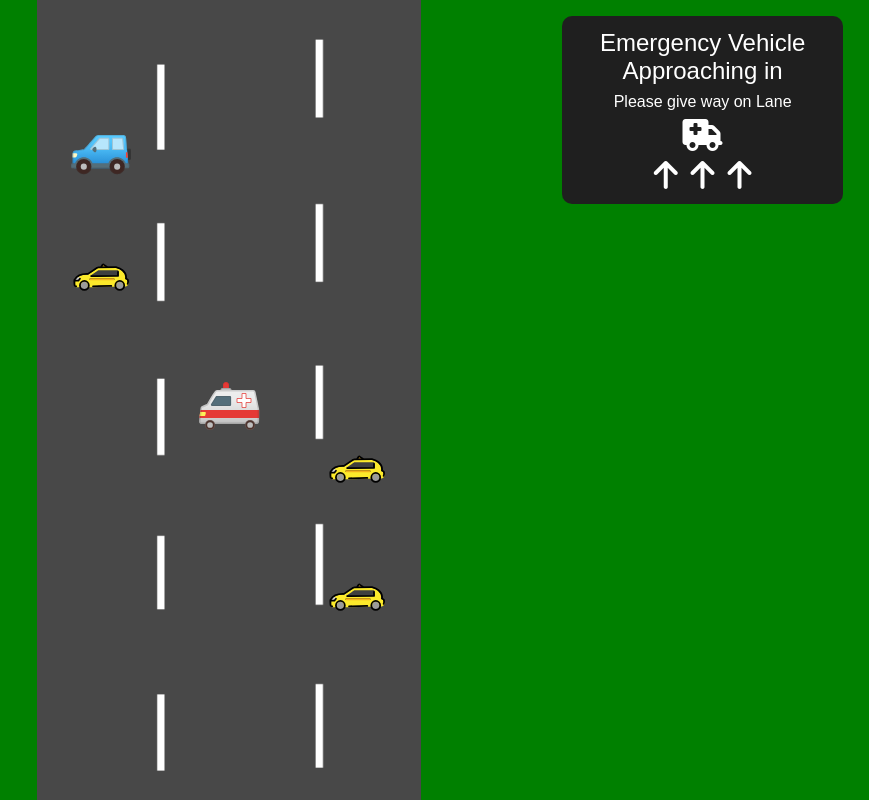
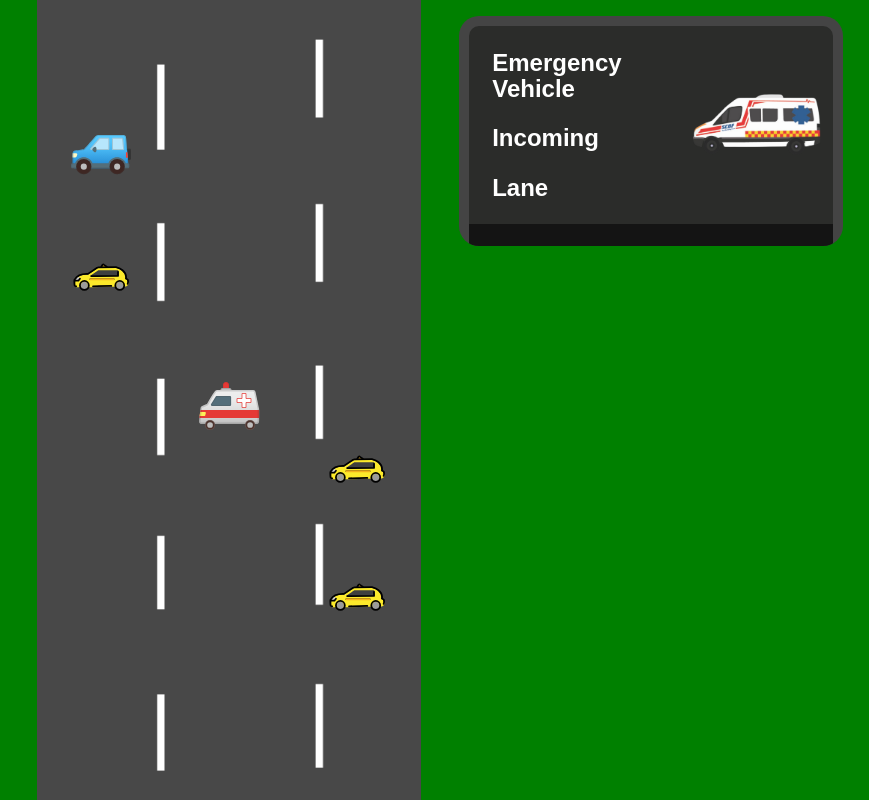
Before and after one commit to FishPain/mesos, a Flask app: page /game in a window 1280 px wide. Shown: the whole page, without its empty margins (411-1280 px from the left). Run offline with Flask 3, Linux system fonts and the light colour scheme.

Commit message:
feat: improve ui in game

```diff
--- a/app/static/js/game.js
+++ b/app/static/js/game.js
@@ -1,6 +1,6 @@
-document.addEventListener('DOMContentLoaded', function () {
-    var draggables = document.querySelectorAll('.draggable');
-    var blocks = document.querySelectorAll('.block, .draggable');
+document.addEventListener("DOMContentLoaded", function () {
+  var draggables = document.querySelectorAll(".draggable");
+  var blocks = document.querySelectorAll(".block, .draggable");
 
   function isColliding(newX, newY, draggable) {
     for (let block of blocks) {
@@ -10,10 +10,12 @@ document.addEventListener('DOMContentLoaded', function () {
       let draggableWidth = draggable.offsetWidth;
       let draggableHeight = draggable.offsetHeight;
 
-            if (newX < bounds.right &&
+      if (
+        newX < bounds.right &&
         newX + draggableWidth > bounds.left &&
         newY < bounds.bottom &&
-                newY + draggableHeight > bounds.top) {
+        newY + draggableHeight > bounds.top
+      ) {
         return true; // Collision detected
       }
     }
@@ -26,14 +28,23 @@ document.addEventListener('DOMContentLoaded', function () {
 
   function updatePositions() {
     // Ensure calculations are within the viewport
-        console.log('Updating positions');
-        var block1Bounds = document.getElementById('block1').getBoundingClientRect();
-        var block2Bounds = document.getElementById('block2').getBoundingClientRect();
+    console.log("Updating positions");
+    var block1Bounds = document
+      .getElementById("block1")
+      .getBoundingClientRect();
+    var block2Bounds = document
+      .getElementById("block2")
+      .getBoundingClientRect();
     var spaceBetween = block2Bounds.left - block1Bounds.right;
-        var centerY = window.innerHeight / 2 - (document.querySelector('.draggable').offsetHeight / 2);
-        var startX = block1Bounds.right + spaceBetween / 2 - (document.querySelector('.draggable').offsetWidth / 2);
+    var centerY =
+      window.innerHeight / 2 -
+      document.querySelector(".draggable").offsetHeight / 2;
+    var startX =
+      block1Bounds.right +
+      spaceBetween / 2 -
+      document.querySelector(".draggable").offsetWidth / 2;
 
-        var overlay = document.getElementById('overlay');
+    var overlay = document.getElementById("overlay");
     overlay.style.left = `${startX}px`;
     overlay.style.top = `${centerY}px`;
 
@@ -41,26 +52,40 @@ document.addEventListener('DOMContentLoaded', function () {
   }
 
   function updateRelativePositions() {
-        var overlay = document.getElementById('overlay');
+    var overlay = document.getElementById("overlay");
     var overlayBounds = overlay.getBoundingClientRect();
-        var block3 = document.getElementById('block3');
-        var block4 = document.getElementById('block4');
-        var block5 = document.getElementById('block5');
-        var block6 = document.getElementById('block6');
+    var block3 = document.getElementById("block3");
+    var block4 = document.getElementById("block4");
+    var block5 = document.getElementById("block5");
+    var block6 = document.getElementById("block6");
 
     // 5vw to the right of the overlay for block3 and block5
-        block3.style.left = `${overlayBounds.right + 5 * (window.innerWidth / 100)}px`;
+    block3.style.left = `${
+      overlayBounds.right + 5 * (window.innerWidth / 100)
+    }px`;
     block3.style.top = `${overlayBounds.top + 5 * (window.innerWidth / 100)}px`;
 
-        block5.style.left = `${overlayBounds.right + 5 * (window.innerWidth / 100)}px`;
-        block5.style.top = `${overlayBounds.top + 15 * (window.innerWidth / 100)}px`;
+    block5.style.left = `${
+      overlayBounds.right + 5 * (window.innerWidth / 100)
+    }px`;
+    block5.style.top = `${
+      overlayBounds.top + 15 * (window.innerWidth / 100)
+    }px`;
 
     // 5vw to the left of the overlay for block4 and block6, considering its own width
-        block4.style.left = `${overlayBounds.left - block4.offsetWidth - 5 * (window.innerWidth / 100)}px`;
-        block4.style.top = `${overlayBounds.top - block4.offsetWidth - 15 * (window.innerWidth / 100)}px`;
+    block4.style.left = `${
+      overlayBounds.left - block4.offsetWidth - 5 * (window.innerWidth / 100)
+    }px`;
+    block4.style.top = `${
+      overlayBounds.top - block4.offsetWidth - 15 * (window.innerWidth / 100)
+    }px`;
 
-        block6.style.left = `${overlayBounds.left - block6.offsetWidth - 5 * (window.innerWidth / 100)}px`;
-        block6.style.top = `${overlayBounds.top - block6.offsetWidth - 5 * (window.innerWidth / 100)}px`;
+    block6.style.left = `${
+      overlayBounds.left - block6.offsetWidth - 5 * (window.innerWidth / 100)
+    }px`;
+    block6.style.top = `${
+      overlayBounds.top - block6.offsetWidth - 5 * (window.innerWidth / 100)
+    }px`;
   }
 
   function handleMouseDown(e) {
@@ -68,7 +93,7 @@ document.addEventListener('DOMContentLoaded', function () {
     draggable.isDown = true;
     draggable.offset = [
       draggable.offsetLeft - (e.clientX || e.touches[0].clientX),
-            draggable.offsetTop - (e.clientY || e.touches[0].clientY)
+      draggable.offsetTop - (e.clientY || e.touches[0].clientY),
     ];
   }
 
@@ -80,15 +105,15 @@ document.addEventListener('DOMContentLoaded', function () {
       var newX = (e.clientX || e.touches[0].clientX) + draggable.offset[0];
       var newY = (e.clientY || e.touches[0].clientY) + draggable.offset[1];
 
-            if (draggable.id === 'overlay') {
+      if (draggable.id === "overlay") {
         logLaneAndDistance(newX);
       }
 
       if (!isColliding(newX, newY, draggable)) {
-                draggable.style.left = newX + 'px';
-                draggable.style.top = newY + 'px';
+        draggable.style.left = newX + "px";
+        draggable.style.top = newY + "px";
       } else {
-                console.log('Collision detected, movement blocked');
+        console.log("Collision detected, movement blocked");
       }
     });
   }
@@ -100,56 +125,68 @@ document.addEventListener('DOMContentLoaded', function () {
   }
 
   function logLaneAndDistance(newX) {
-        var block1Bounds = document.getElementById('block1').getBoundingClientRect();
-        var block2Bounds = document.getElementById('block2').getBoundingClientRect();
-        var overlayBounds = document.getElementById('overlay').getBoundingClientRect();
-        var block4Bounds = document.getElementById('block4').getBoundingClientRect();
+    var block1Bounds = document
+      .getElementById("block1")
+      .getBoundingClientRect();
+    var block2Bounds = document
+      .getElementById("block2")
+      .getBoundingClientRect();
+    var overlayBounds = document
+      .getElementById("overlay")
+      .getBoundingClientRect();
+    var block4Bounds = document
+      .getElementById("block4")
+      .getBoundingClientRect();
     var spaceBetween = block2Bounds.left - block1Bounds.right;
     var laneWidth = spaceBetween / 3;
 
     // Determine the lane
     let lane;
     if (newX < block1Bounds.right + laneWidth) {
-            console.log('Lane 1');
+      console.log("Lane 1");
       lane = 1;
     } else if (newX < block1Bounds.right + 2 * laneWidth) {
-            console.log('Lane 2');
+      console.log("Lane 2");
       lane = 2;
     } else {
-            console.log('Lane 3');
+      console.log("Lane 3");
       lane = 3;
     }
 
     // Calculate the distance from the right edge of the overlay to the left edge of block4
     var distance = overlayBounds.top - block4Bounds.top;
-        console.log('Distance to block4:', distance + 'px');
-        updateERP(lane, distance)
+    console.log("Distance to block4:", distance + "px");
+    updateERP(lane, distance);
+  }
+
+  function roundToNearest50(num, freq) {
+    return Math.round(num / 100) * freq;
   }
 
   function updateERP(lane, distance) {
-        distance = distance / 2
-        colour = distance > 100 ? "orange" : distance > 0 ? "red" : "green"
-        var distanceText = distance > 0 ? distance + "m" : "Passed"
-        document.getElementById('distance').innerText = distanceText;
-        document.getElementById('distance').style.color = colour;
-        document.getElementById('lane').innerText = lane;
-        document.querySelectorAll('.arrows i').forEach(arrow => {
-            arrow.classList.remove('active');
+    distance = roundToNearest50(distance, 50);
+    colour = distance > 100 ? "orange" : distance > 0 ? "red" : "green";
+    var distanceText = distance > 0 ? distance + "m" : "Passed";
+    document.getElementById("distance").innerText = distanceText;
+    document.getElementById("distance").style.color = colour;
+    document.getElementById("lane").innerText = lane;
+    document.querySelectorAll(`.arrows i`).forEach((arrow) => {
+      arrow.classList.remove("active");
     });
-        document.getElementById(lane).classList.add('active');
+    document.getElementById(lane).classList.add("active");
   }
 
   draggables.forEach(function (draggable) {
-        draggable.addEventListener('mousedown', handleMouseDown, true);
-        draggable.addEventListener('touchstart', handleMouseDown, true);
+    draggable.addEventListener("mousedown", handleMouseDown, true);
+    draggable.addEventListener("touchstart", handleMouseDown, true);
   });
 
-    document.addEventListener('mousemove', handleMouseMove, true);
-    document.addEventListener('mouseup', handleMouseUp, true);
-    document.addEventListener('touchmove', handleMouseMove, true);
-    document.addEventListener('touchend', handleMouseUp, true);
+  document.addEventListener("mousemove", handleMouseMove, true);
+  document.addEventListener("mouseup", handleMouseUp, true);
+  document.addEventListener("touchmove", handleMouseMove, true);
+  document.addEventListener("touchend", handleMouseUp, true);
 
-    window.addEventListener('resize', function () {
+  window.addEventListener("resize", function () {
     updatePositions(); // Re-adjust positions on window resize
     updateRelativePositions(); // Ensure relative positions are re-calculated on resize
   });
--- a/app/templates/game.html
+++ b/app/templates/game.html
@@ -1,10 +1,12 @@
 <!DOCTYPE html>
 <html lang="en">
-
   <head>
-    <meta charset="UTF-8">
-    <meta name="viewport" content="width=device-width, initial-scale=1.0">
-    <link rel="stylesheet" href="https://cdnjs.cloudflare.com/ajax/libs/font-awesome/6.0.0-beta3/css/all.min.css">
+    <meta charset="UTF-8" />
+    <meta name="viewport" content="width=device-width, initial-scale=1.0" />
+    <link
+      rel="stylesheet"
+      href="https://cdnjs.cloudflare.com/ajax/libs/font-awesome/6.0.0-beta3/css/all.min.css"
+    />
     <title>Draggable Overlay</title>
     <style>
       body {
@@ -16,6 +18,49 @@
         align-items: flex-start;
         height: 100vh;
         width: 100vw;
+      }
+
+      .top {
+        flex: 5;
+        border-radius: 10px 10px 0 0;
+        display: flex;
+        justify-content: space-between;
+        align-items: center;
+        background-color: #2b2c2a;
+        padding: 0px 1vw 0px 1vw;
+      }
+
+      .bottom {
+        flex: 1;
+        border-radius: 0 0 10px 10px;
+        display: flex;
+        flex-direction: column;
+        justify-content: center;
+        align-items: center;
+        background-color: #141414;
+        padding: 20px;
+        box-sizing: border-box; /* Ensure padding is included in the height */
+      }
+
+      .alert {
+        flex: 2;
+        font-size: 1.5vw;
+        text-align: left;
+        font-weight: bold;
+        line-height: 2vw;
+        padding: 0 10px;
+        margin: 0;
+        white-space: normal; /* Allow text to wrap */
+      }
+
+      .vehicle {
+        display: flex;
+        align-items: center;
+      }
+
+      .vehicle img {
+        width: 10vw; /* Make the image fully responsive within the container */
+        height: auto; /* Maintain aspect ratio */
       }
 
       #overlay,
@@ -71,11 +116,15 @@
 
       .container {
         text-align: center;
-            background-color: #1f1f1f;
+        background-color: #444;
         color: white;
-            padding: 1vw;
-            border-radius: 10px;
-            width: 20vw;
+        padding: 10px;
+        border-radius: 20px;
+        box-sizing: border-box;
+        flex-direction: column;
+        display: flex;
+        width: 30vw; /* Control the width based on the viewport width */
+        aspect-ratio: 2 / 1.2; /* Maintain the 2:1 aspect ratio */
         margin-top: 2vh;
         margin-right: 2vw;
         z-index: 99;
@@ -83,6 +132,7 @@
         position: absolute;
         top: 0;
         right: 0;
+        overflow: hidden; /* Ensures nothing overflows this container */
       }
 
       .alert {
@@ -93,22 +143,50 @@
         margin-top: 1vh;
       }
 
-        .arrows {
-            margin-top: 1vh;
-            display: flex;
-            justify-content: center;
-        }
-
       .lane {
         font-size: 1em;
         margin-top: 1vh;
         margin-bottom: 1vh;
       }
 
+      .vehicle img {
+        flex: 1;
+        width: 10vw; /* Make the image fully responsive within the container */
+        height: auto; /* Maintain aspect ratio */
+      }
+
+      .arrows {
+        margin-top: 1vh;
+        display: flex;
+        justify-content: center;
+        align-items: flex-end; /* Aligns children to the bottom */
+        color: #349a04;
+        font-size: 3vw;
+      }
+
       .arrows i,
-        .fa-ambulance {
-            font-size: 2em;
-            margin: 0 0.5vw;
+      .arrows span {
+        margin: 0 5px; /* Space between arrows and dividers */
+      }
+
+      .arrows span.divider {
+        width: 2px; /* Width of the divider line */
+        height: 20%; /* Half the height of the container for aesthetic balance */
+        background-color: #349a04; /* Color of the divider */
+        align-self: flex-end; /* Aligns the divider to the bottom */
+      }
+
+      .arrows svg {
+        width: 5vw; /* Adjust width relative to viewport width */
+        height: 5vw; /* Adjust height relative to viewport width to maintain aspect ratio */
+        stroke-width: 0.4vw; /* Adjust stroke width relative to viewport width */
+        margin: 0 1vw; /* Adds horizontal space between icons based on viewport width */
+      }
+
+      .lane {
+        font-size: 1.5em;
+        margin-top: 20px;
+        margin-bottom: 20px;
       }
 
       .active {
@@ -127,7 +205,7 @@
         }
 
         .alert {
-                font-size: 1.2em;
+          font-size: 1em;
         }
 
         .lane {
@@ -137,6 +215,10 @@
         .arrows i,
         .fa-ambulance {
           font-size: 1.5em;
+        }
+
+        .lane {
+          font-size: 0.8em;
         }
 
         #road {
@@ -167,22 +249,36 @@
         #block2 {
           right: 0;
         }
+
+        .vehicle img {
+          width: 20vw; /* Increase the size of the ambulance image */
+        }
       }
     </style>
   </head>
 
   <body>
-
     <div class="container">
-        <div class="alert">Emergency Vehicle Approaching in <span id="distance"></span></div>
-        <div class="lane">Please give way on Lane <span id="lane"></span></div>
-        <div>
-            <i class="fas fa-ambulance"></i>
+      <div class="top">
+        <div class="alert">
+          <p>Emergency Vehicle</p>
+          <p>Incoming <span id="distance"></span></p>
+          <p>Lane <span id="lane"></span></p>
         </div>
+        <div class="vehicle">
+          <img src="static/assets/amb.png" alt="Ambulance" />
+        </div>
+      </div>
+      <div class="bottom">
         <div class="arrows">
-            <i class="fas fa-arrow-up" id="1"></i>
-            <i class="fas fa-arrow-up" id="2"></i>
-            <i class="fas fa-arrow-up" id="3"></i>
+          <span class="divider"></span>
+          <i class="fa-solid fa-arrow-up-long" id="1"></i>
+          <span class="divider"></span>
+          <i class="fa-solid fa-arrow-up-long" id="2"></i>
+          <span class="divider"></span>
+          <i class="fa-solid fa-arrow-up-long" id="3"></i>
+          <span class="divider"></span>
+        </div>
       </div>
     </div>
 
@@ -198,5 +294,4 @@
     <div id="block2" class="block"></div>
     <script src="static/js/game.js"></script>
   </body>
-
 </html>
```
Lines whose indentation alone changed are shown as unchanged.
